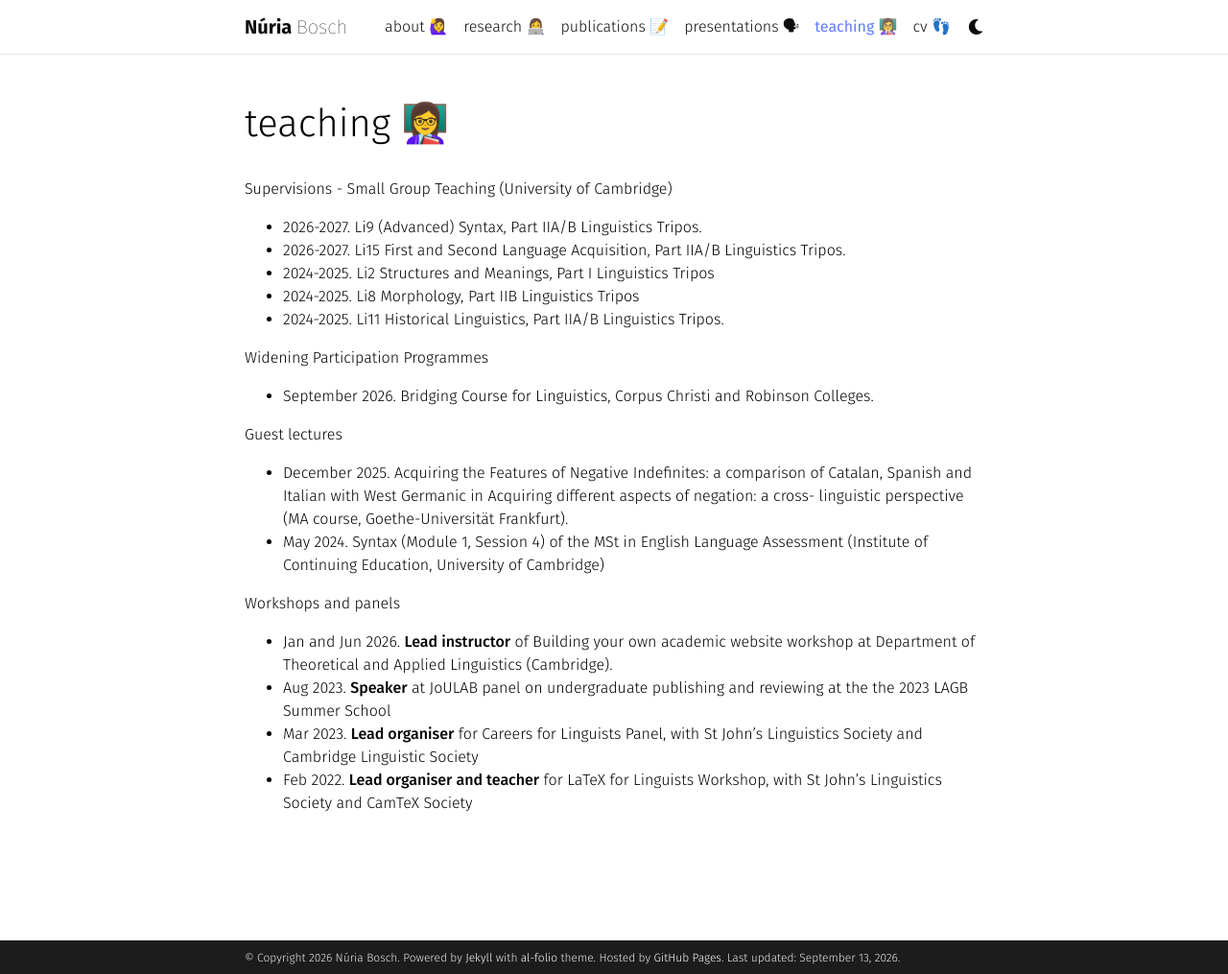
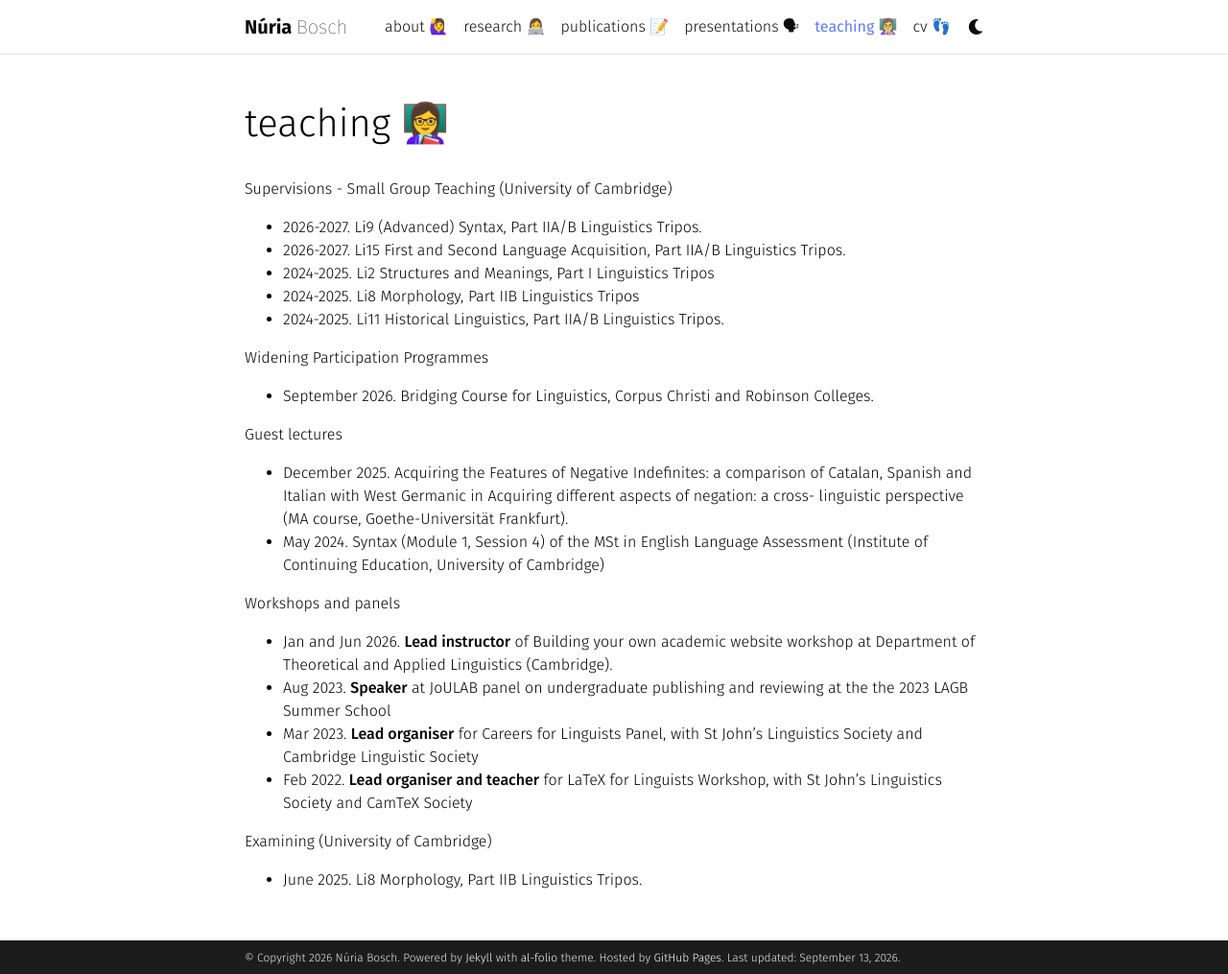
Before and after one commit to nuria-bosch/nuria-bosch.github.io, a Jekyll site: the page built from _pages/teaching_and_service.md, in a window 1280 px wide and 1015 px high. Shown: the whole window at 96% size. Built offline with Jekyll 4.4.1, drawn with Linux system fonts in a browser that asks for light colours; some web fonts are replaced; comment, search, counter and statistics services are not loaded; a style sheet for code colours, icons or effects is not loaded.

Commit message:
teaching update

```diff
--- a/_pages/teaching_and_service.md
+++ b/_pages/teaching_and_service.md
@@ -32,11 +32,11 @@ _Workshops and panels_
 - Mar 2023. **Lead organiser** for _Careers for Linguists Panel_, with St John’s Linguistics Society and Cambridge Linguistic Society
 - Feb 2022. **Lead organiser and teacher** for _LaTeX for Linguists Workshop_, with St John's Linguistics Society and CamTeX Society
 
-<!-- _Examining (University of Cambridge)_
+_Examining (University of Cambridge)_
 
 - June 2025. _Li8 Morphology_, Part IIB Linguistics Tripos.
 
-<h4 style="margin-top: 3.3rem; margin-bottom: 2rem; font-weight: bold;">Reviewing</h4>
+<!-- <h4 style="margin-top: 3.3rem; margin-bottom: 2rem; font-weight: bold;">Reviewing</h4>
 
 - **Abstracts**. Annual Conference of the Undergraduate Linguistics Association of Britain (2023, 2024)
 - **Papers**. Linguistik Aktuell (2026), Proceedings of ConSOLE32 (2024), Journal of the Undergraduate Linguistics Association of Britain (2024)
```
